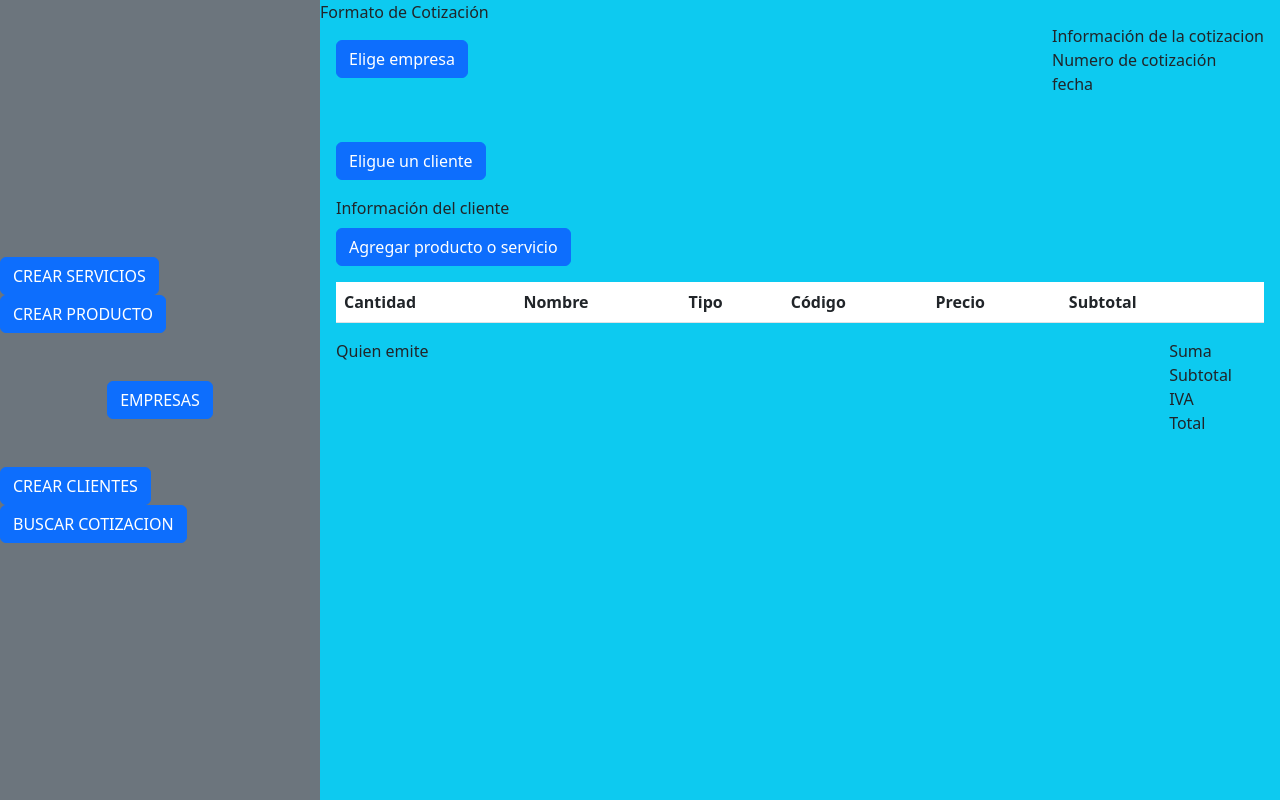
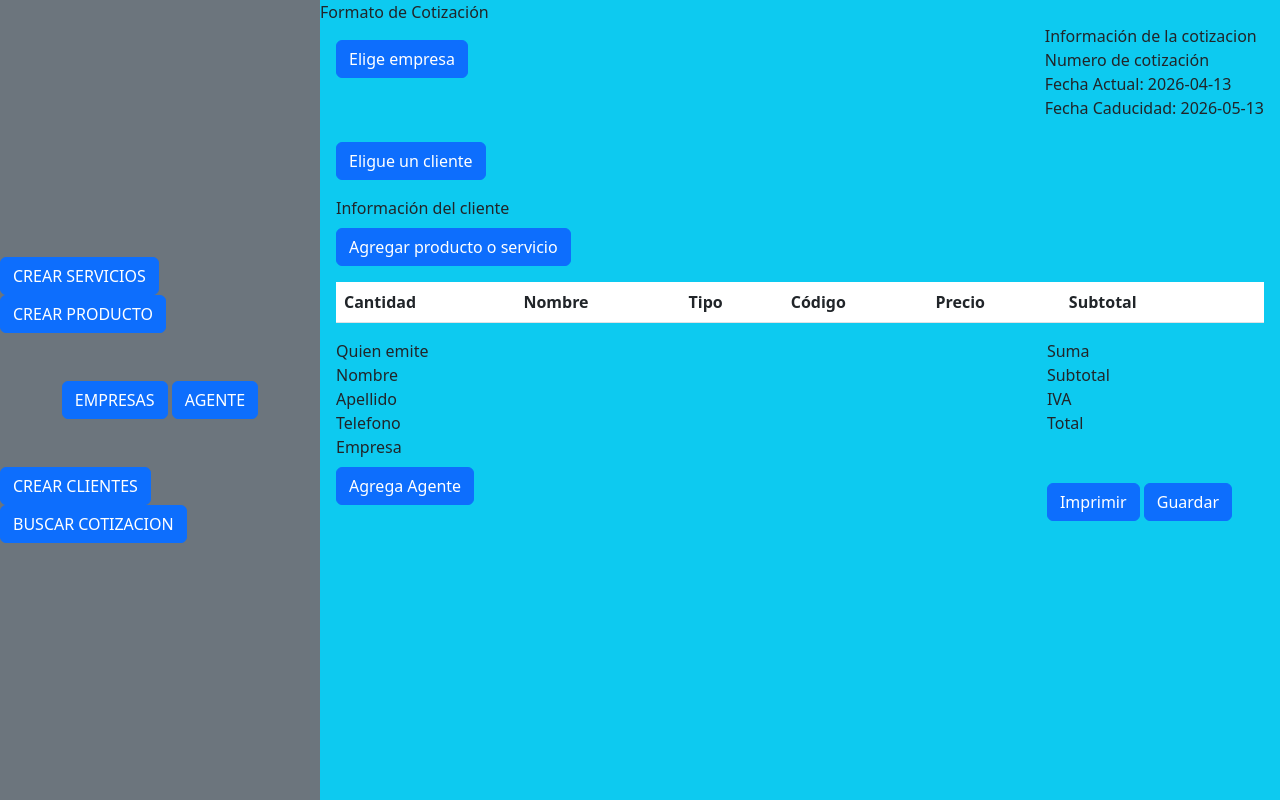
Before and after one commit to LunaLaTuna/cotizador_yatchs_servies, a Django app: page /cotizador/ in a window 1280 px wide. Run offline with Django 5.2, Linux system fonts and the light colour scheme; tables that the repository leaves empty hold one stand-in row (values such as "Sample post"); grey boxes marked "Sample" are stand-in pictures; lists and menus that the app fills with data are empty.

Commit message:
Generar PDF

```diff
--- a/cotizador/yatchs_service_cotizador/forms.py
+++ b/cotizador/yatchs_service_cotizador/forms.py
@@ -1,5 +1,5 @@
 from django import forms
-from .models import Servicio, Producto,  Empresa, Cliente
+from .models import Servicio, Producto,  Empresa, Cliente, Agente
 
 class ServicioForm(forms.ModelForm):
     class Meta:
@@ -44,3 +44,14 @@ class ClienteForm(forms.ModelForm):
             'telefono': forms.NumberInput(attrs={'class': 'form-control', 'placeholder': 'Precio del servicio'}),
             'correo': forms.TextInput(attrs={'class': 'form-control', 'placeholder': 'Precio del servicio'}),
         }
+
+class AgenteForm(forms.ModelForm):
+    class Meta:
+        model= Agente
+        fields = ['nombre', 'apellido', 'telefono' , 'empresa']
+        widgets = {
+            'nombre': forms.TextInput(attrs={'class': 'form-control', 'placeholder': 'Nombre del Servicio'}),
+            'apellido': forms.TextInput(attrs={'class': 'form-control', 'placeholder': 'Precio del servicio'}),
+            'telefono': forms.NumberInput(attrs={'class': 'form-control', 'placeholder': 'Precio del servicio'}),
+            'empresa': forms.Select(attrs={'class': 'form-control', 'placeholder': 'Precio del servicio'}),
+        }
--- a/cotizador/yatchs_service_cotizador/static/modal.js
+++ b/cotizador/yatchs_service_cotizador/static/modal.js
@@ -36,6 +36,10 @@ modal.addEventListener('show.bs.modal', function(event){
         //cargar la tabla con los datos
         modalFooter.innerHTML = document.getElementById("tabla_cliente").innerHTML;
 
+    }else if(formType == "agente"){
+        modalTitulo.textContent = "Crear Agente";
+        modalContenido.innerHTML = document.getElementById("form_agente").innerHTML;
+        modalFooter.innerHTML = document.getElementById("tabla_agente").innerHTML;
     }
 })
 
@@ -82,6 +86,23 @@ document.addEventListener('click', function(event){
         form.querySelector('#id_correo').value = button.getAttribute('data-correo');
         form.querySelector('#id_id').value = button.getAttribute('data-id');
 
+   }else if (formType == 'agente'){
+        //form agente
+        form.querySelector('#id_nombre').value = button.getAttribute('data-nombre');
+        form.querySelector('#id_apellido').value = button.getAttribute('data-apellido');
+        form.querySelector('#id_telefono').value = button.getAttribute('data-telefono');
+
+        const empresaSelect = form.querySelector('#id_empresa'); //toma el select
+        const empresaNombre = button.getAttribute('data-empresa');// toma el valor de la tabla con el id data empresa
+
+            for (let option of empresaSelect.options) {//recore todas las opciones del del select
+                if (option.text === empresaNombre) { // compara los textos de las opciones con las de la tabla
+                    empresaSelect.value = option.value; //se lo asigna si coinciden y los coloca en el select pero como numero no como text
+                    break;
+                }
+}
+
+
    }
 
 
--- a/cotizador/yatchs_service_cotizador/static/modalEncabezado.js
+++ b/cotizador/yatchs_service_cotizador/static/modalEncabezado.js
@@ -14,6 +14,7 @@
 
                 modalEncabezadoContenido.querySelectorAll('.fila-empresa').forEach(fila =>{
                 fila.addEventListener('click', function(){
+                    document.getElementById('empresa_id').value = this.getAttribute('data-id');
                     document.getElementById('empresa_nombre').textContent = this.getAttribute('data-nombre');
                     document.getElementById('empresa_dueño').textContent = this.getAttribute('data-dueño');
                     document.getElementById('empresa_direccion').textContent = this.getAttribute('data-direccion');
@@ -36,6 +37,7 @@
 
             modalEncabezadoContenido.querySelectorAll('.fila-cliente').forEach(fila => {
                 fila.addEventListener('click', function(){
+                    document.getElementById('cliente_id').value = this.getAttribute('data-id');
                     document.getElementById('cliente_nombre').textContent = this.getAttribute('data-nombre');
                     document.getElementById('cliente_direccion').textContent = this.getAttribute('data-direccion');
                     document.getElementById('cliente_correo').textContent = this.getAttribute('data-correo');
@@ -57,6 +59,23 @@
 
             //     })
             // })
+
+        }
+        else if(tableType == "agentes"){
+            modalEncabezadoTitulo.textContent = "Agentes"
+            modalEncabezadoContenido.innerHTML = document.getElementById('tabla_agentes_encabezado').innerHTML;
+
+            modalEncabezadoContenido.querySelectorAll('.fila-agentes').forEach(fila => {
+                fila.addEventListener('click', function(){
+                    document.getElementById('agente_id').value = this.getAttribute('data-id');
+                    document.getElementById('agente_nombre').textContent = `Nombre: ${this.getAttribute('data-nombre')}`
+                    document.getElementById('agente_apellido').textContent = `Apellido: ${this.getAttribute('data-apellido')}`;
+                    document.getElementById('agente_telefono').textContent = `Telefono: ${this.getAttribute('data-telefono')}`;
+                    document.getElementById('agente_empresa').textContent = `Empresa: ${this.getAttribute('data-empresa')}`;
+
+                })
+            })
+
         }
     })
 
@@ -92,6 +111,13 @@ document.addEventListener('click', function(e){
                             </a>
                         </td>
                     </tr>
+                    <!-- inputs ocultos -->
+                    <input type="hidden" name="detalle_nombre" value="${nombre}">
+                    <input type="hidden" name="detalle_tipo" value="${tipo}">
+                    <input type="hidden" name="detalle_codigo" value="${codigo}">
+                    <input type="hidden" name="detalle_cantidad" value="1">
+                    <input type="hidden" name="detalle_precio" value="${precio}">
+                    <input type="hidden" name="detalle_subtotal" value="${precio}">
                 `
 
                 } else {
@@ -108,12 +134,21 @@ document.addEventListener('click', function(e){
                                     <path d="M5.5 5.5A.5.5 0 0 1 6 6v6a.5.5 0 0 1-1 0V6a.5.5 0 0 1 .5-.5m2.5 0a.5.5 0 0 1 .5.5v6a.5.5 0 0 1-1 0V6a.5.5 0 0 1 .5-.5m3 .5a.5.5 0 0 0-1 0v6a.5.5 0 0 0 1 0z"/>
                                     <path d="M14.5 3a1 1 0 0 1-1 1H13v9a2 2 0 0 1-2 2H5a2 2 0 0 1-2-2V4h-.5a1 1 0 0 1-1-1V2a1 1 0 0 1 1-1H6a1 1 0 0 1 1-1h2a1 1 0 0 1 1 1h3.5a1 1 0 0 1 1 1zM4.118 4 4 4.059V13a1 1 0 0 0 1 1h6a1 1 0 0 0 1-1V4.059L11.882 4zM2.5 3h11V2h-11z"/>
                                 </svg>
-                            </a></td>
+                            </a>
+                        </td>
                     </tr>
+                    <!-- inputs ocultos -->
+                    <input type="hidden" name="detalle_nombre" value="${nombre}">
+                    <input type="hidden" name="detalle_tipo" value="${tipo}">
+                    <input type="hidden" name="detalle_codigo" value="${codigo}">
+                    <input type="hidden" name="detalle_cantidad" value="1">
+                    <input type="hidden" name="detalle_precio" value="${precio}">
+                    <input type="hidden" name="detalle_subtotal" value="${precio}">
                 `
                 }
 
                 tablaDetalle.appendChild(nuevaFila);
+                calcularTotales()
 
                 tablaDetalle.addEventListener('input', function(e){
                 if (e.target.classList.contains('cantidad-input')){
@@ -122,6 +157,7 @@ document.addEventListener('click', function(e){
                     const cantidad = parseInt(e.target.value);
                     const subtotalCell = fila.querySelector('.subtotal');
                     subtotalCell.textContent = (precio * cantidad.toFixed(2))
+                    calcularTotales()
                     }
                 })
 
@@ -129,7 +165,62 @@ document.addEventListener('click', function(e){
                     if (e.target.closest('.btn-eliminar')){
                         const fila = e.target.closest('tr');
                         fila.remove();
+                        calcularTotales()
                     }
                 })
 
             });
+
+                   //crear funcion para calcular los totales
+                    function calcularTotales(){
+
+                        //obetenemos todos los subtotales de las filas
+                        const filas  = document.querySelectorAll('#tabla_detalle tbody tr');
+                        let subtotalGeneral = 0;
+
+                        filas.forEach(fila => {
+                            const subtotalCell = fila.querySelector('.subtotal');
+                            if (subtotalCell){
+                                subtotalGeneral += parseFloat(subtotalCell.textContent) || 0;
+                            }
+
+                        });
+
+                        const tasaIva = 0.16;
+                        const iva = subtotalGeneral * tasaIva;
+                        const total = subtotalGeneral + iva;
+
+                        document.getElementById('input_iva').value = iva.toFixed(2);
+                        document.getElementById('input_subtotal_general').value = subtotalGeneral.toFixed(2);
+                        document.getElementById('input_total').value = total.toFixed(2);
+
+                        document.getElementById('subtotal-general').textContent = `SUBTOTAL: ${subtotalGeneral.toFixed(2)}`;
+                        document.getElementById('iva').textContent = `IVA${iva.toFixed(2)}`;
+                        document.getElementById('total').textContent = `TOTAL: ${total.toFixed(2)}`;
+
+                    }
+
+
+document.addEventListener('DOMContentLoaded', function(){
+    const hoy = new Date();
+    const año = hoy.getFullYear();
+    const mes = String(hoy.getMonth() + 1).padStart(2, '0');
+    const dia = String(hoy.getDate()).padStart(2, '0');
+    const fecha = `${año}-${mes}-${dia}`;
+
+    const caducidad = new Date();
+    caducidad.setMonth(caducidad.getMonth() + 1);
+
+    const añoCad = caducidad.getFullYear();
+    const mesCad = String(caducidad.getMonth() + 1).padStart(2, '0');
+    const diaCad = String(caducidad.getDate()).padStart(2, '0');
+
+    const fechaCaducidad = `${añoCad}-${mesCad}-${diaCad}`;
+
+    document.getElementById('fecha_actual').textContent = `Fecha Actual: ${fecha}`;
+    document.getElementById('fecha_caducidad').textContent = `Fecha Caducidad: ${fechaCaducidad}`;
+
+    document.getElementById('fecha_input').value = fecha;
+    document.getElementById('n_cotizacion').value = 1;
+
+})
--- a/cotizador/yatchs_service_cotizador/templates/formato-cotizacion.html
+++ b/cotizador/yatchs_service_cotizador/templates/formato-cotizacion.html
@@ -1,6 +1,8 @@
 {% load static %}
+<form method="POST" action="{% url 'guardar_cotizacion' %}">
+{% csrf_token %}
+<div class="d-flex justify-content-between">
 
-<div class="d-flex justify-content-between">
     <div class="p-3">
         <div class="pb-3">
             <button type="button" class="btn btn-primary" data-bs-toggle="modal" data-bs-target="#modalEncabezado" data-table="empresa">Elige empresa</button>
@@ -10,6 +12,7 @@
                 <img id="empresa_logo" src="" alt="Logo empresa" style="max-width:100px; display:none;">
             </div>
             <div class="p-3">
+                <input type="hidden" name="empresa_id" id="empresa_id">
                 <p id="empresa_nombre"></p>
                 <p id="empresa_dueño"></p>
                 <p id="empresa_direccion"></p>
@@ -22,7 +25,10 @@
     <div class="pe-3">
         <p>Información de la cotizacion</p>
         <p>Numero de cotización</p>
-        <p>fecha</p>
+        <input type="hidden" id="n_cotizacion" name="numero_cotizacion">
+        <p id="fecha_actual">fecha</p>
+        <p id="fecha_caducidad"></p>
+        <input type="hidden" id="fecha_input" name="fecha">
     </div>
 
 
@@ -39,6 +45,7 @@
         </div>
         <div class="d-flex gap-5">
             <div class="">
+                <input type="hidden" name="cliente_id" id="cliente_id">
                 <p id="cliente_nombre"> </p>
                 <p id="cliente_direccion"> </p>
             </div>
@@ -79,15 +86,36 @@
 <div class="d-flex justify-content-between">
     <div class="ps-3">
         <p>Quien emite </p>
+        <input type="hidden" name="agente_id" id="agente_id">
+        <p id="agente_nombre">Nombre</p>
+        <p id ="agente_apellido">Apellido</p>
+        <p id="agente_telefono">Telefono</p>
+        <p id="agente_empresa">Empresa</p>
+        <div class=" pt-2">
+            <button type="button" class="btn btn-primary" data-bs-toggle="modal" data-bs-target="#modalEncabezado" data-table="agentes">Agrega Agente</button>
+        </div>
     </div>
+
     <div class="pe-5">
         <p class="m-0 ">Suma</p>
-        <p>Subtotal</p>
-        <p>IVA</p>
-        <p>Total</p>
+        <p id="subtotal-general">Subtotal</p>
+        <p id ="iva">IVA</p>
+        <p id="total">Total</p>
+
+        <input type="hidden" name="input_iva" id="input_iva">
+        <input type="hidden" name="input_subtotal_general" id="input_subtotal_general">
+        <input type="hidden" name="input_total" id="input_total">
+
+        <div class="pt-5">
+            <a href="{% url 'crear_pdf' cotizacion_id %} " class="btn btn-primary">
+                Imprimir
+            </a>
+            <button type="submit" class="btn btn-primary">Guardar</button>
+        </div>
     </div>
+
 </div>
-
+ </form>
 
 <!---Modal-->
 <div class="modal fade" id="modalEncabezado" tabindex="-1" aria-labelledby="exampleModalLabel" aria-hidden="true">
@@ -224,4 +252,36 @@
 </div>
 
 
+<div id="tabla_agentes_encabezado" style="display:none;">
+    <table class="table table-hover" >
+        <thead>
+            <tr>
+            <th scope="col"></th>
+            <th scope="col">Nombre</th>
+            <th scope="col">Apellido</th>
+            <th scope="col">Teléfono</th>
+            <th scope="col">Empresa</th>
+            </tr>
+        </thead>
+        <tbody>
+            {% for agente in agentes %}
+            <tr  class="fila-agentes"
+                data-id="{{ agente.id}}"
+                data-nombre="{{ agente.nombre}}"
+                data-apellido="{{ agente.apellido}}"
+                data-telefono="{{ agente.telefono }}"
+                data-empresa="{{ agente.empresa}}">
+
+            <th scope="row" >{{ forloop.counter }}</th>
+            <td>{{ agente.nombre }}</td>
+            <td>{{ agente.apellido }}</td>
+            <td>{{ agente.telefono }}</td>
+            <td>{{ agente.empresa }}</td>
+            </tr>
+            {%  endfor %}
+        </tbody>
+    </table>
+</div>
+
+
 <script src="{% static 'modalEncabezado.js' %}"></script>
--- a/cotizador/yatchs_service_cotizador/templates/side-menu.html
+++ b/cotizador/yatchs_service_cotizador/templates/side-menu.html
@@ -10,6 +10,7 @@
         </div>
         <div>
             <button type="button" class="btn btn-primary"  data-bs-toggle="modal" data-bs-target="#miModal" data-form="empresa">EMPRESAS</button>
+            <button type="button" class="btn btn-primary"  data-bs-toggle="modal" data-bs-target="#miModal" data-form="agente">AGENTE</button>
         </div>
 
         <div>
@@ -45,6 +46,16 @@
         {% csrf_token %}
         <input type="hidden" id="id_id" name="id">
         {{ form_empresa.as_p }}
+        <button type="submit" class="btn btn-primary">Guardar</button>
+    </form>
+</div>
+
+
+<div id="form_agente" style="display:none;">
+    <form method="post" action="{% url 'crear_agente' %}" >
+        {% csrf_token %}
+        <input type="hidden" id="id_id" name="id">
+        {{ form_agente.as_p }}
         <button type="submit" class="btn btn-primary">Guardar</button>
     </form>
 </div>
@@ -230,6 +241,67 @@
 </div>
 
 
+
+
+<div id="tabla_agente" style="display:none;">
+    <table class="table" >
+        <thead>
+            <tr>
+            <th scope="col"></th>
+            <th scope="col">Nombre</th>
+            <th scope="col">Apellido</th>
+            <th scope="col">Teléfono</th>
+            <th scope="col">Empresa</th>
+            <th></th>
+            <th></th>
+            </tr>
+        </thead>
+        <tbody>
+            {% for agente in agentes %}
+            <tr>
+            <th scope="row" >{{ forloop.counter }}</th>
+            <td>{{ agente.nombre }}</td>
+            <td>{{ agente.apellido }}</td>
+            <td>{{ agente.telefono }}</td>
+            <td>{{ agente.empresa }}</td>
+            <td>
+                <a href="{% url 'eliminar_agente' agente.id %}">
+                <svg xmlns="http://www.w3.org/2000/svg" width="16" height="16" fill="currentColor" class="bi bi-trash" viewBox="0 0 16 16">
+                <path d="M5.5 5.5A.5.5 0 0 1 6 6v6a.5.5 0 0 1-1 0V6a.5.5 0 0 1 .5-.5m2.5 0a.5.5 0 0 1 .5.5v6a.5.5 0 0 1-1 0V6a.5.5 0 0 1 .5-.5m3 .5a.5.5 0 0 0-1 0v6a.5.5 0 0 0 1 0z"/>
+                <path d="M14.5 3a1 1 0 0 1-1 1H13v9a2 2 0 0 1-2 2H5a2 2 0 0 1-2-2V4h-.5a1 1 0 0 1-1-1V2a1 1 0 0 1 1-1H6a1 1 0 0 1 1-1h2a1 1 0 0 1 1 1h3.5a1 1 0 0 1 1 1zM4.118 4 4 4.059V13a1 1 0 0 0 1 1h6a1 1 0 0 0 1-1V4.059L11.882 4zM2.5 3h11V2h-11z"/>
+                </svg>
+
+                </a>
+            </td>
+            <td>
+                <a
+                type="button"
+                class="btn-editar"
+                data-form="agente"
+                data-id="{{ agente.id}}"
+                data-nombre="{{ agente.nombre}}"
+                data-apellido="{{ agente.apellido}}"
+                data-telefono="{{ agente.telefono}}"
+                data-empresa="{{ agente.empresa}}"
+
+                >
+
+                    <svg xmlns="http://www.w3.org/2000/svg" width="16" height="16" fill="currentColor" class="bi bi-pencil-square" viewBox="0 0 16 16">
+                    <path d="M15.502 1.94a.5.5 0 0 1 0 .706L14.459 3.69l-2-2L13.502.646a.5.5 0 0 1 .707 0l1.293 1.293zm-1.75 2.456-2-2L4.939 9.21a.5.5 0 0 0-.121.196l-.805 2.414a.25.25 0 0 0 .316.316l2.414-.805a.5.5 0 0 0 .196-.12l6.813-6.814z"/>
+                    <path fill-rule="evenodd" d="M1 13.5A1.5 1.5 0 0 0 2.5 15h11a1.5 1.5 0 0 0 1.5-1.5v-6a.5.5 0 0 0-1 0v6a.5.5 0 0 1-.5.5h-11a.5.5 0 0 1-.5-.5v-11a.5.5 0 0 1 .5-.5H9a.5.5 0 0 0 0-1H2.5A1.5 1.5 0 0 0 1 2.5z"/>
+                    </svg>
+                </a>
+
+
+            </td>
+
+            </tr>
+            {%  endfor %}
+        </tbody>
+    </table>
+</div>
+
+
 <div id="tabla_cliente" style="display:none;">
     <table class="table" >
         <thead>
--- a/cotizador/yatchs_service_cotizador/urls.py
+++ b/cotizador/yatchs_service_cotizador/urls.py
@@ -7,8 +7,12 @@ urlpatterns = [
     path('producto/', views.crear_producto ,name="crear_producto"),
     path('empresa/', views.crear_empresa ,name="crear_empresa"),
     path('cliente/', views.crear_cliente ,name="crear_cliente"),
+    path('agente/', views.crear_agente ,name="crear_agente"),
     path('eliminar_cliente/<int:cliente_id>', views.eliminar_cliente, name="eliminar_cliente"),
     path('eliminar_producto/<int:producto_id>', views.eliminar_producto, name="eliminar_producto"),
     path('eliminar_servicio/<int:servicio_id>', views.eliminar_servicio, name="eliminar_servicio"),
     path('eliminar_empresa/<int:empresa_id>', views.eliminar_empresa, name="eliminar_empresa"),
+    path('eliminar_agente/<int:agente_id>', views.eliminar_agente, name="eliminar_agente"),
+    path('cotizacion/', views.guardar_cotizacion, name="guardar_cotizacion"),
+    path('cotizacion_pdf/<int:cotizacion_id>', views.crear_pdf, name="crear_pdf"),
 ]
--- a/cotizador/yatchs_service_cotizador/views.py
+++ b/cotizador/yatchs_service_cotizador/views.py
@@ -2,23 +2,12 @@ from django.shortcuts import render, redirect
 from django.http import HttpResponse
 from django.template.loader import get_template
 from xhtml2pdf import pisa
-from .forms import ServicioForm, EmpresaForm, ClienteForm, ProductoForm
-from .models import Servicio, Empresa, Cliente, Producto
+from .forms import ServicioForm, EmpresaForm, ClienteForm, ProductoForm, AgenteForm
+from .models import Servicio, Empresa, Cliente, Producto, Agente, Cotizacion, DetalleCotizacion,  Cotizacion
 
 
 # Create your views here.
 
-    #template = get_template("formato-cotizacion.html")
-
-    #html = template.render()
-
-    # crea uan respuesta HTTP con el contenido del pdf y le dice al navegador que el archivo es un pdf para que lo abra
-    #response = HttpResponse(content_type="application/pdf")
-
-    #le dice al navegador que es una archivo y que lo abra en una pestaña y el nombre del archivo
-    #response['Content-disposition'] = 'inline; filename="cotizacion.pdf"'
-
-    #pisa_status = pisa.CreatePDF(html, dest=response)
 def cotizador (request):
     #queryset de los datos para las tablas
 
@@ -26,6 +15,7 @@ def cotizador (request):
     productos = Producto.objects.all()
     empresas = Empresa.objects.all()
     clientes = Cliente.objects.all()
+    agentes = Agente.objects.all()
 
     #diccionario para juntar tanto el servicio como los productos
     items = []
@@ -55,9 +45,11 @@ def cotizador (request):
         'form_producto' : ProductoForm(),
         'form_empresa' : EmpresaForm(),
         'form_cliente' : ClienteForm(),
+        'form_agente' : AgenteForm(),
         'servicios' : servicios,
         'productos' : productos,
         'empresas' : empresas,
+        'agentes' : agentes,
         'clientes' : clientes,
         'items': items
     }
@@ -121,6 +113,24 @@ def eliminar_producto(request, producto_id):
     producto.delete()
     return redirect('home')
 
+def crear_agente(request):
+    if request.method == 'POST':
+        agente_id = request.POST.get("id")
+        if agente_id:
+            agente = Agente.objects.get(id=agente_id)
+            form = AgenteForm(request.POST, instance=agente)
+        else:
+            form = AgenteForm(request.POST)
+        if form.is_valid():
+            form.save()
+            return redirect('home')
+    return render(request, "base.html", {"agente_form": form})
+
+def eliminar_agente(request, agente_id):
+    agente = Agente.objects.get(id=agente_id)
+    agente.delete()
+    return redirect('home')
+
 
 def crear_cliente(request):
     if request.method == 'POST':
@@ -142,3 +152,81 @@ def eliminar_cliente(request, cliente_id):
     cliente = Cliente.objects.get(id=cliente_id)
     cliente.delete()
     return redirect('home')
+
+def guardar_cotizacion(request):
+    if request.method == 'POST':
+        try:
+            # Crear la cotización
+            cliente_id = request.POST.get('cliente_id')
+            empresa_id = request.POST.get('empresa_id')
+            agente_id = request.POST.get('agente_id')
+
+            cotizacion = Cotizacion.objects.create(
+                cliente_id=cliente_id,
+                empresa_id=empresa_id,
+                fecha=request.POST.get('fecha'),
+                subtotal=request.POST.get('input_subtotal_general'),
+                iva=request.POST.get('input_iva'),
+                total=request.POST.get('input_total'),
+                numero_cotizacion=1,
+                agente_id=agente_id
+            )
+
+            nombres = request.POST.getlist('detalle_nombre')
+            tipos  = request.POST.getlist('detalle_tipo')
+            codigos = request.POST.getlist('detalle_codigo')
+            cantidades = request.POST.getlist('detalle_cantidad')
+            precios = request.POST.getlist('detalle_precio')
+            subtotales = request.POST.getlist('detalle_subtotal')
+
+            for i in range(len(nombres)):
+                # Determinar si es producto o servicio
+                producto = None
+                servicio = None
+
+                if tipos[i] == "Producto":
+                    try:
+                        producto = Producto.objects.get(nombre=nombres[i], codigo=codigos[i])
+                    except Producto.DoesNotExist:
+                        pass
+                elif tipos[i] == "Servicio":
+                    try:
+                        servicio = Servicio.objects.get(nombre=nombres[i])
+                    except Servicio.DoesNotExist:
+                        pass
+
+                # Crear el detalle de la cotización
+                DetalleCotizacion.objects.create(
+                    cotizacion=cotizacion,
+                    producto=producto,
+                    servicio=servicio,
+                    cantidad=int(cantidades[i]),
+                    subtotal=float(subtotales[i])
+                )
+
+            return redirect('home')
+        except Exception as e:
+            print(f"Error al guardar la cotización: {str(e)}")
+            return render(request, "base.html", {"error": str(e)})
+
+    return redirect('home')
+
+
+def crear_pdf(request, cotizacion_id):
+    cotizacion = Cotizacion.objects.get(id=cotizacion_id)
+    detalles = cotizacion.detallecotiacion_set.all()
+
+    template = get_template("cotizacion-pdf.html")
+    html = template.render({"cotizacion": cotizacion, "detalles" : detalles})
+
+    #crea uan respuesta HTTP con el contenido del pdf y le dice al navegador que el archivo es un pdf para que lo abra
+    response = HttpResponse(content_type="application/pdf")
+
+    #le dice al navegador que es una archivo y que lo abra en una pestaña y el nombre del archivo
+    response['Content-disposition'] = 'inline; filename="cotizacion.pdf"'
+
+    pisa_status = pisa.CreatePDF(html, dest=response)
+
+    if pisa_status.err:
+        return HttpResponse("Error en el pdf", status=500)
+    return response
```
Also changed, not shown: cotizador/yatchs_service_cotizador/models.py (+5 -2 lines), cotizador/yatchs_service_cotizador/templates/cotización-pdf.html (+47 -0 lines), cotizador/yatchs_service_cotizador/migrations/0005_cotizacion_numero_cotizacion_and_more.py (added), cotizador/yatchs_service_cotizador/migrations/0006_cotizacion_cliente_cotizacion_iva_and_more.py (added), cotizador/yatchs_service_cotizador/migrations/0007_alter_cotizacion_cliente_alter_cotizacion_iva_and_more.py (added), cotizador/yatchs_service_cotizador/migrations/0008_alter_cotizacion_fecha_and_more.py (added), cotizador/yatchs_service_cotizador/migrations/0009_detallecotizacion_codigo_detallecotizacion_nombre_and_more.py (added), cotizador/yatchs_service_cotizador/migrations/0010_remove_detallecotizacion_codigo_and_more.py (added).
